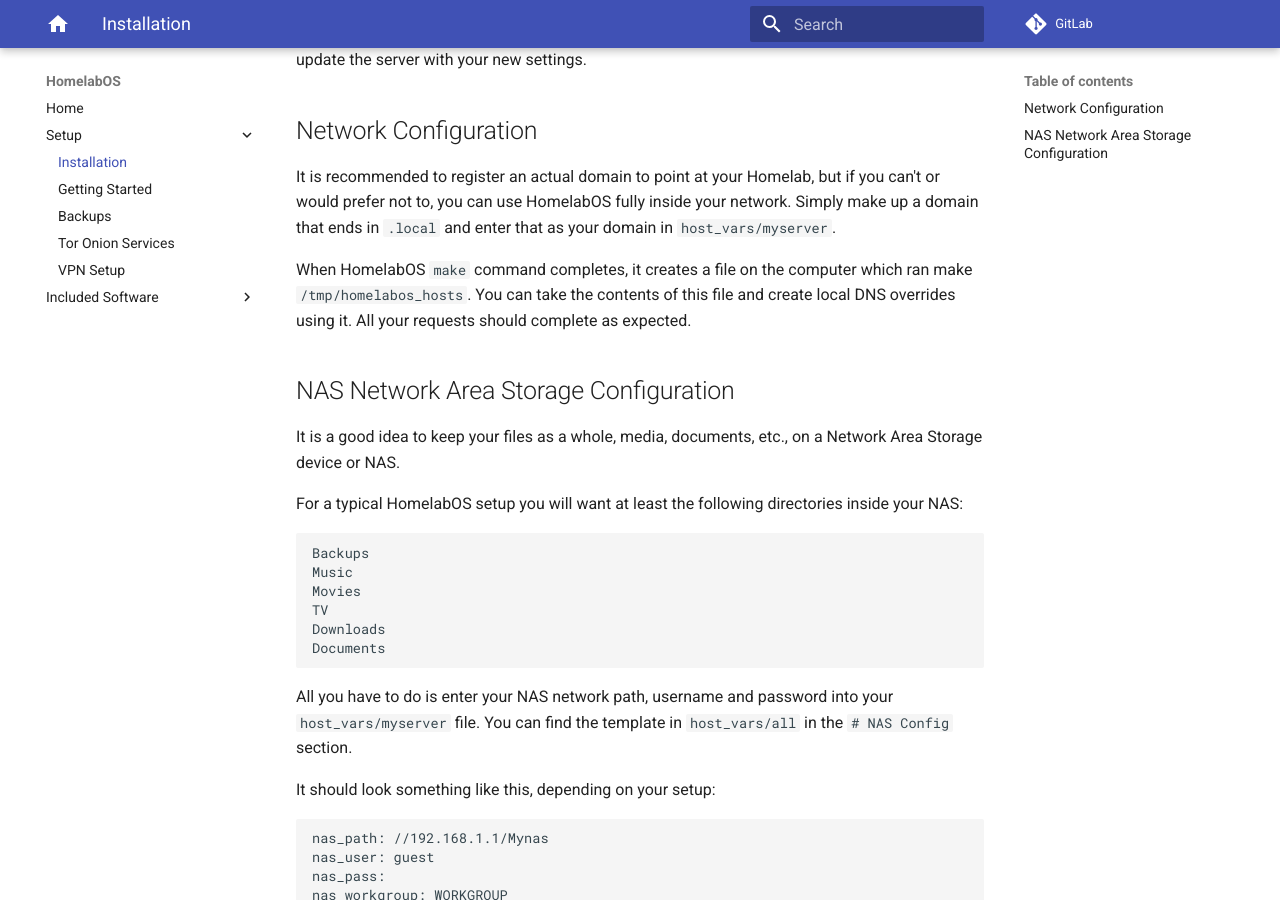
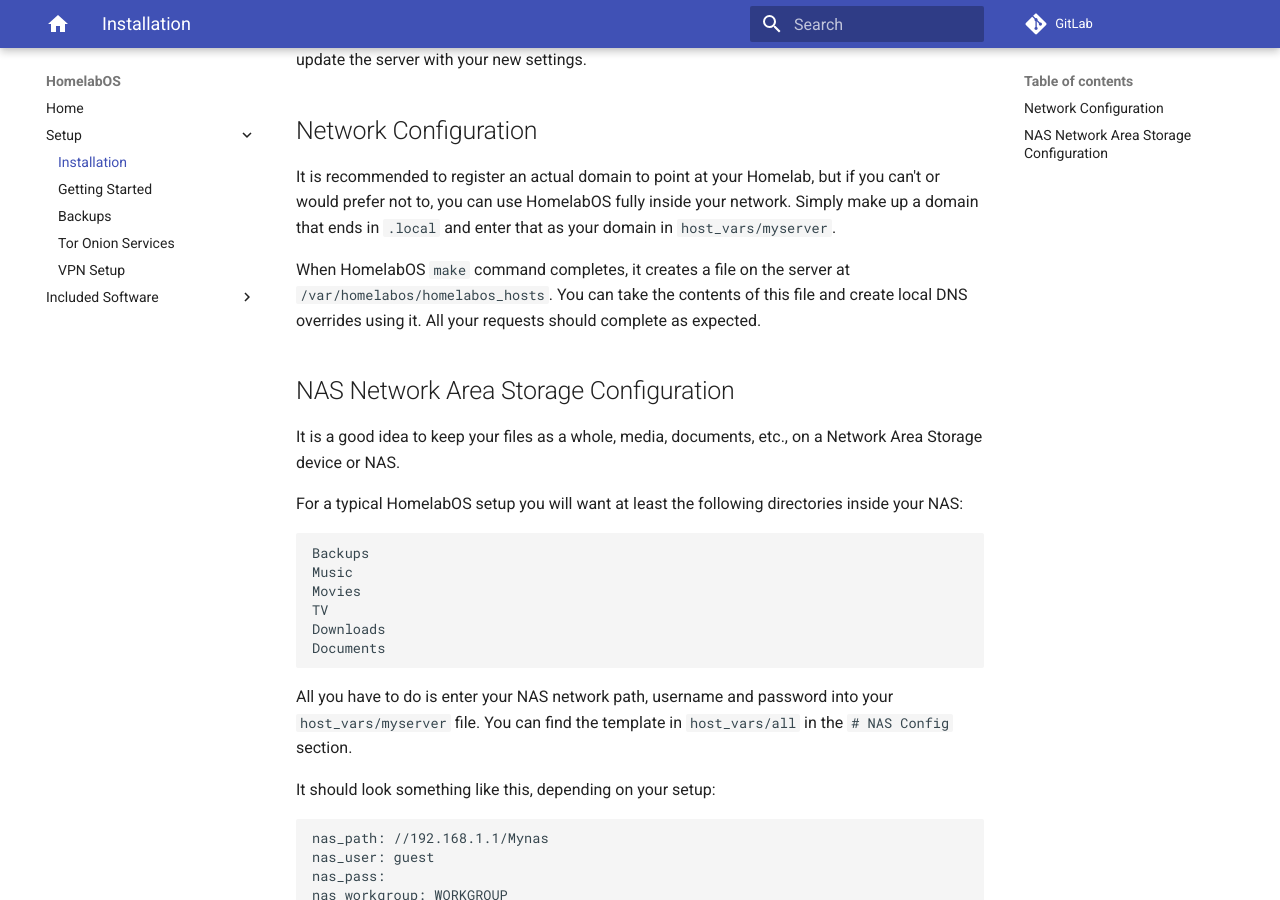
Before and after one commit to homelabos/homelabos, an MkDocs documentation site: the page built from docs/setup/installation.md, in a window 1280 px wide and 900 px high, scrolled down 510 px. Built offline with MkDocs 1.6.1 and Material for MkDocs 9.7.7, drawn with Linux system fonts in a browser that asks for light colours; comment, search, counter and statistics services are not loaded; old or Windows-style settings are respelled for this version of MkDocs.

Commit message:
Update installation.md

```diff
--- a/docs/setup/installation.md
+++ b/docs/setup/installation.md
@@ -18,7 +18,7 @@
 
 It is recommended to register an actual domain to point at your Homelab, but if you can't or would prefer not to, you can use HomelabOS fully inside your network. Simply make up a domain that ends in `.local` and enter that as your domain in `host_vars/myserver`.
 
-When HomelabOS `make` command completes, it creates a file on the computer which ran make `/tmp/homelabos_hosts`. You can take the contents of this file and create local DNS overrides using it. All your requests should complete as expected.
+When HomelabOS `make` command completes, it creates a file on the server at `/var/homelabos/homelabos_hosts`. You can take the contents of this file and create local DNS overrides using it. All your requests should complete as expected.
 
 ## NAS Network Area Storage Configuration
 
```
